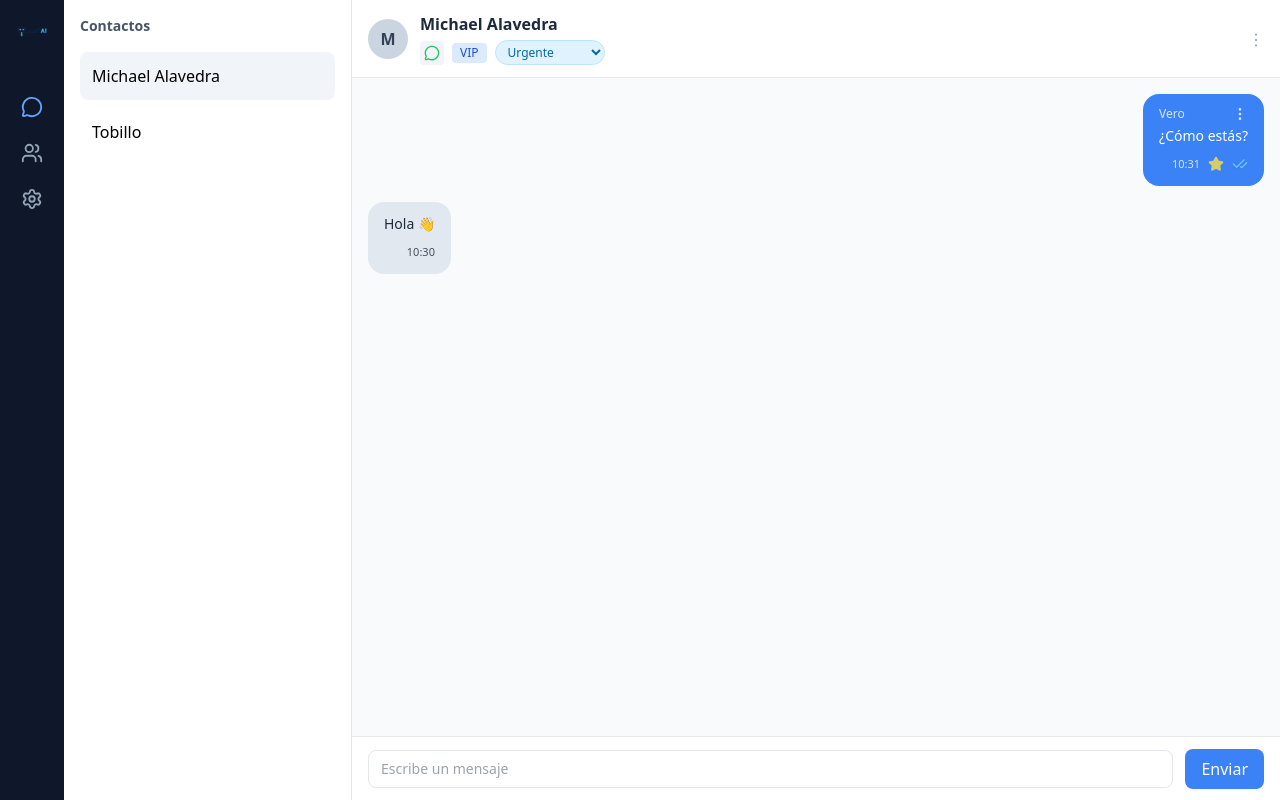
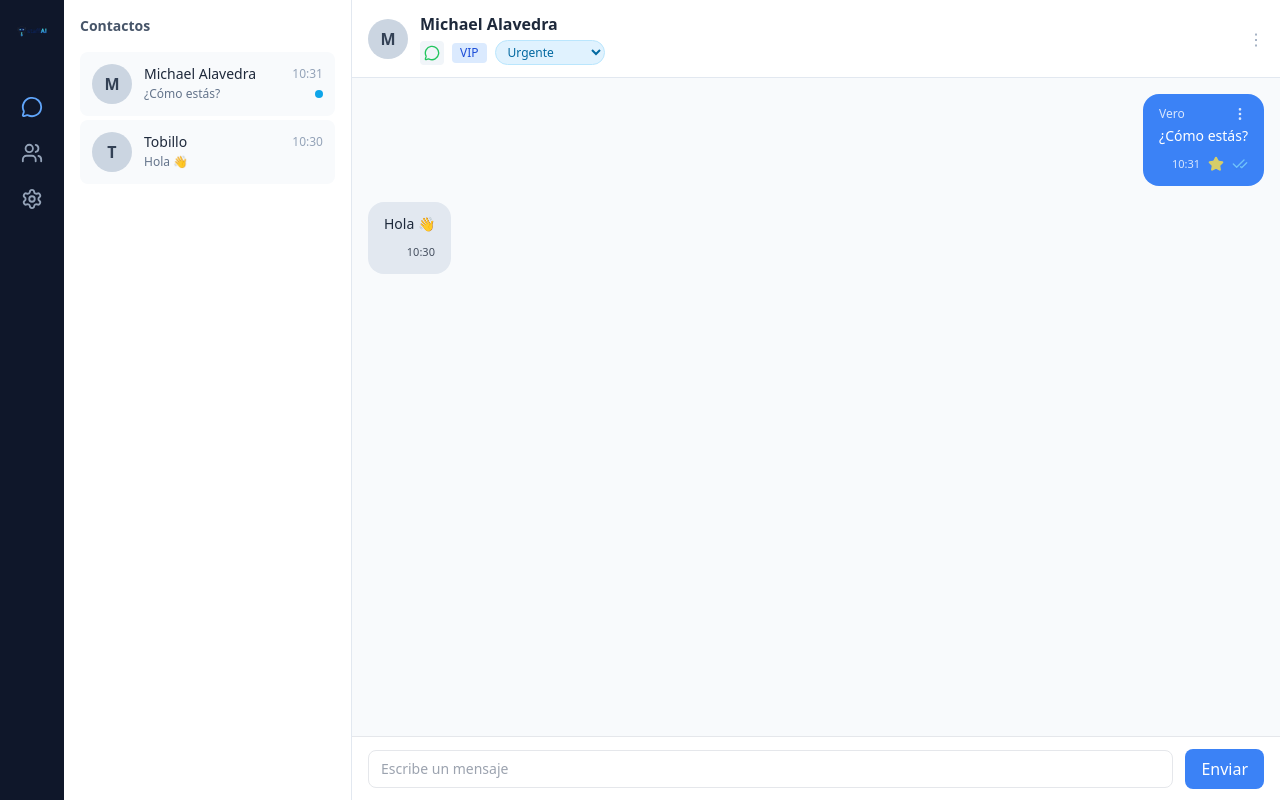
Before and after one commit to VeckaAR/staffai-frontend, a React (Vite) app: page /chat in a window 1280 px wide. Built offline with nearby package versions, Linux system fonts and the light colour scheme.

Commit message:
Improve contacts panel with preview, time and unread indicator

```diff
--- a/src/components/chat/ContactsPanel.jsx
+++ b/src/components/chat/ContactsPanel.jsx
@@ -1,17 +1,64 @@
 export default function ContactsPanel() {
+  // mock temporal (luego viene del backend)
+  const contacts = [
+    {
+      id: 1,
+      name: "Michael Alavedra",
+      lastMessage: "¿Cómo estás?",
+      time: "10:31",
+      unread: true,
+    },
+    {
+      id: 2,
+      name: "Tobillo",
+      lastMessage: "Hola 👋",
+      time: "10:30",
+      unread: false,
+    },
+  ];
+
   return (
-    <aside className="w-72 bg-white border-r p-4">
+    <aside className="w-72 bg-white border-r border-slate-200 p-4">
       <h2 className="text-sm font-semibold text-slate-600 mb-4">
         Contactos
       </h2>
 
-      <ul className="space-y-2">
-        <li className="p-3 rounded-lg bg-slate-100 cursor-pointer">
-          Michael Alavedra
-        </li>
-        <li className="p-3 rounded-lg hover:bg-slate-100 cursor-pointer">
-          Tobillo
-        </li>
+      <ul className="space-y-1">
+        {contacts.map((c) => (
+          <li
+            key={c.id}
+            className="p-3 rounded-lg cursor-pointer transition hover:bg-slate-100 bg-slate-50"
+          >
+            <div className="flex items-start gap-3">
+              {/* Avatar */}
+              <div className="w-10 h-10 rounded-full bg-slate-300 flex items-center justify-center font-semibold text-slate-700">
+                {c.name.charAt(0)}
+              </div>
+
+              {/* Info */}
+              <div className="flex-1 min-w-0">
+                <div className="flex justify-between items-center">
+                  <p className="text-sm font-medium text-slate-800 truncate">
+                    {c.name}
+                  </p>
+                  <span className="text-xs text-slate-400">
+                    {c.time}
+                  </span>
+                </div>
+
+                <div className="flex justify-between items-center mt-0.5">
+                  <p className="text-xs text-slate-500 truncate">
+                    {c.lastMessage}
+                  </p>
+
+                  {c.unread && (
+                    <span className="w-2 h-2 rounded-full bg-sky-500" />
+                  )}
+                </div>
+              </div>
+            </div>
+          </li>
+        ))}
       </ul>
     </aside>
   );
```
